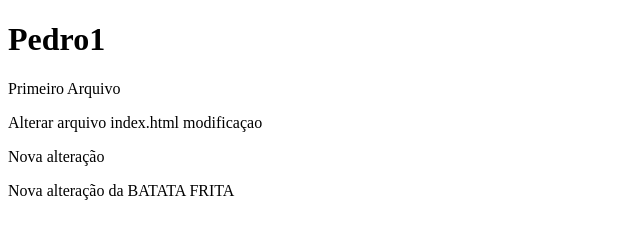
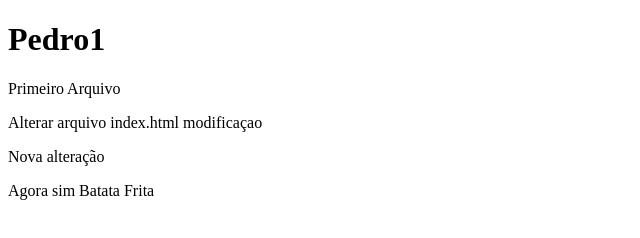
Before and after one commit to Phtessarolo/bootcampoDB1, a plain HTML site: page index.html in a window 1280 px wide. Shown: the whole page, without its empty margins (0-640 px from the left). Drawn offline with Linux system fonts and the light colour scheme.

Commit message:
Modificações solicitadas no PR

```diff
--- a/index.html
+++ b/index.html
@@ -19,7 +19,7 @@
     </div>
     <div>
         <p> Nova alteração</p>
-        <p> Nova alteração da BATATA FRITA</p>
+        <p> Agora sim Batata Frita</p>
     </div>
 </body>
 </html>
```
